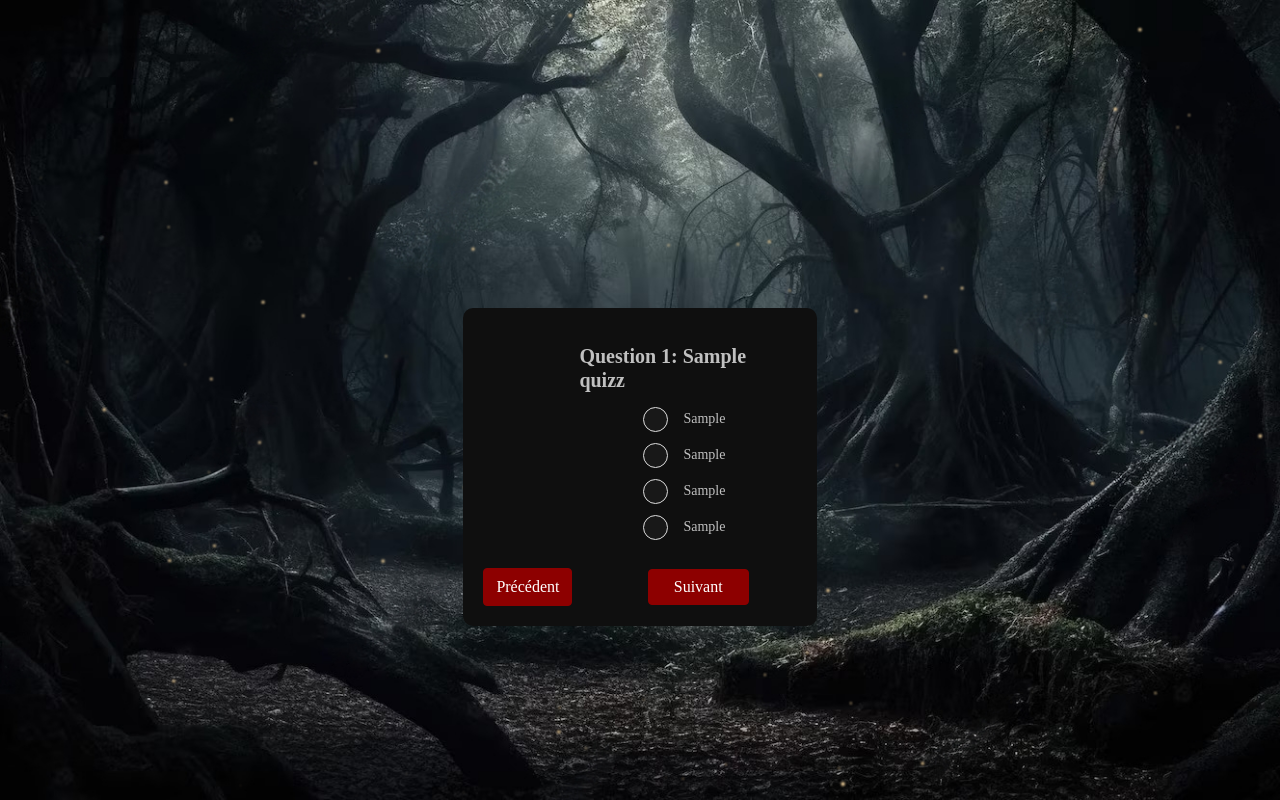
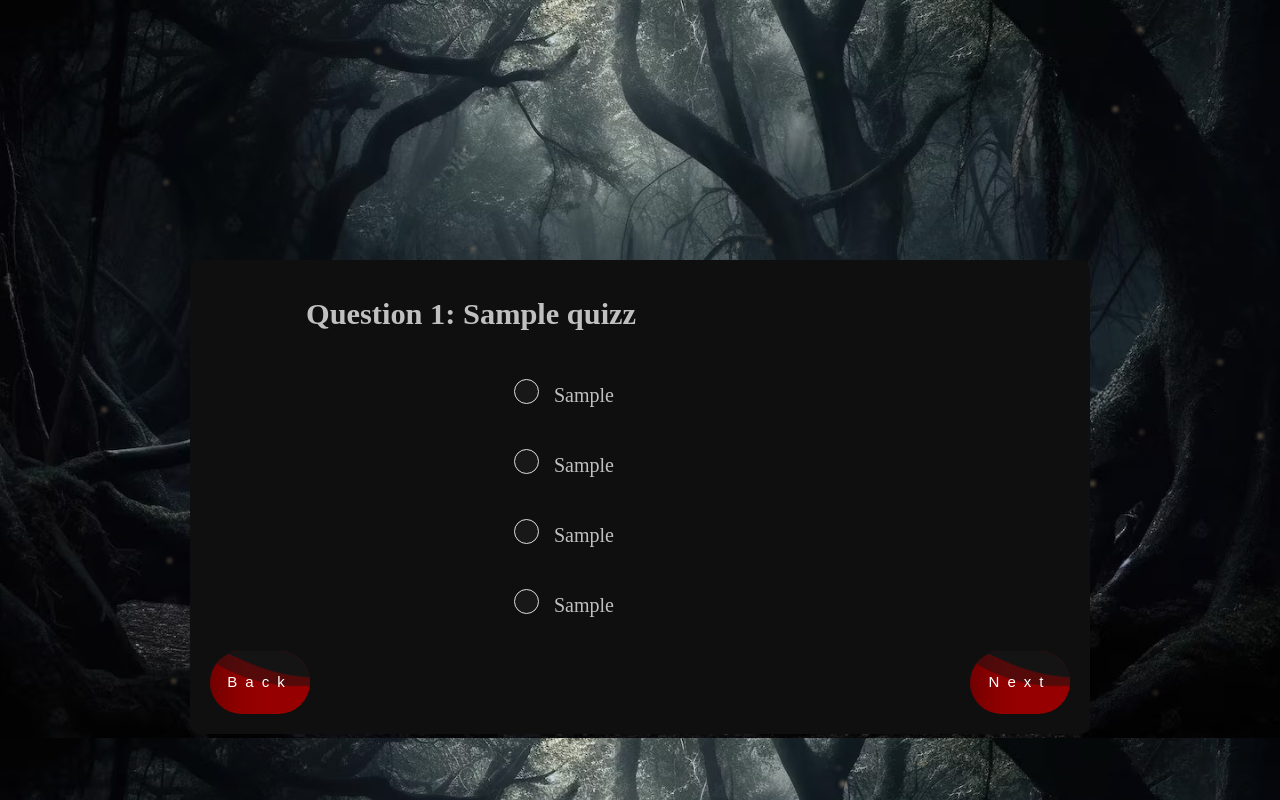
Before and after one commit to SoslanGab/tpquiz, a PHP site: page /quizz.php in a window 1280 px wide. Run offline with PHP 8.4, Linux system fonts and the light colour scheme; tables that the repository leaves empty or names only in its code hold one stand-in row (values such as "Sample post").

Commit message:
rajout boutons + modif CSS

```diff
--- /dev/null
+++ b/htdocs/css/design.css
@@ -0,0 +1,112 @@
+
+
+body {
+    background-image: url('../image/foretsombre.jpeg');
+    background-size: cover;
+   }
+
+
+canvas {
+ filter: blur(2px);
+ position: fixed;
+ top: 0;
+ left: 0;
+ width: 100%;
+ height: 100%;
+ z-index: -1;
+}
+
+#s_connexion {
+ position: relative;
+ z-index: 1;
+}
+* {
+margin: 0;
+padding: 0;
+box-sizing: border-box;
+}
+
+
+a {
+    position: relative;
+    padding: 20px 50px;
+    display: flex;
+    align-items: center; /* Centrer verticalement */
+    justify-content: center; /* Centrer horizontalement */
+    text-decoration: none;
+    text-align: center;
+    width: 100px;
+    height: 10;
+    overflow: hidden;
+    border-radius: 40px;
+  }
+
+  a span {
+    position: relative;
+    color: #fff;
+    font-size: 15px;
+    font-family: Arial;
+    letter-spacing: 8px;
+    z-index: 1;
+  }
+
+  a .liquid {
+    position: absolute;
+    top: -80px;
+    left: 0;
+    width: 200px;
+    height: 200px;
+    background: #970000;
+    box-shadow: inset 0 0 50px rgba(0, 0, 0, .5);
+    transition: .5s;
+  }
+
+  a .liquid::after,
+  a .liquid::before {
+    content: '';
+    width: 200%;
+    height: 200%;
+    position: absolute;
+    top: 0;
+    left: 50%;
+    transform: translate(-50%, -75%);
+    background: #000;
+  }
+
+  a .liquid::before {
+    border-radius: 45%;
+    background: rgba(20, 20, 20, 1);
+    animation: animate 5s linear infinite;
+  }
+
+  a .liquid::after {
+    border-radius: 40%;
+    background: rgba(20, 20, 20, .5);
+    animation: animate 10s linear infinite;
+  }
+
+  a:hover .liquid {
+    top: -90px;
+  }
+
+  @keyframes animate {
+    0% {
+      transform: translate(-50%, -75%) rotate(0deg);
+    }
+    100% {
+      transform: translate(-50%, -75%) rotate(360deg);
+    }
+  }
+
+
+.buttonplay:hover{
+    text-decoration: none;
+
+}
+.buttonback:hover{
+    text-decoration: none;
+}
+
+.buttonnext:hover{
+    text-decoration: none;
+}
--- a/htdocs/css/style.css
+++ b/htdocs/css/style.css
@@ -13,9 +13,6 @@ background: #8b0000;
     margin-top: 260px;
 }
 
-body{
-    background-color: rgb(124, 119, 119);
-}
 
 
 /* code css questionnaires */
@@ -27,8 +24,9 @@ body{
     box-sizing: border-box;
 }
 
-body{
-    background-color: #080808;
+.h5{
+font-size : 1.9rem;
+
 }
 .container{
     background-color: #0f0f0f;
@@ -36,24 +34,28 @@ body{
     border-radius: 10px;
     padding: 20px;
     font-family: 'Smooch', serif;
-    font-size: 20px;
-    max-width: 700px;
+    font-size: 30px;
+    max-width: 900px;
 }
 .container > p{
-    font-size: 32px;
+    font-size: 100px;
 }
 .question{
-    width: 75%;
+    width: 90%;
 }
 .options{
     position: relative;
     padding-left: 40px;
+    display:flex;
+    align-items: center;
+    margin-top: 40px;
 }
 #options label{
     display: block;
     margin-bottom: 15px;
-    font-size: 14px;
+    font-size: 20px;
     cursor: pointer;
+    flex: 1;
 }
 .options input{
     opacity: 0;
@@ -92,20 +94,9 @@ body{
     transform: translate(-50%,-50%) scale(1);
 }
 
-#next:hover{
-    background-color: #181818;
-    border: 1px solid #7c0000;
-}
 
-.btn-primary{
-    background-color: #8d0000;
-    color: #ffffff;
-    border: 1px solid #8d0000
-}
-.btn-primary:hover{
-    background-color: #141414;
-    border: 1px solid #7c0000;
-}
+
+
 .btn-success{
     padding: 5px 25px;
     background-color: #8d0000;
@@ -116,6 +107,13 @@ body{
         width: 100%;
         word-spacing: 2px;
     }
+}
+
+@media (min-width: 768px) {
+.pl-md-5,
+.px-md-5{
+    padding-left: 12rem!important;
+}
 }
 
 /* Style pour la réponse sélectionnée */
--- a/htdocs/quizz.php
+++ b/htdocs/quizz.php
@@ -22,34 +22,6 @@ while ($row = $result->fetch(PDO::FETCH_ASSOC)) {
         )
     );
 }
-
-// Mélanger les options de réponse de chaque question
-foreach ($options as &$questionOptions) {
-    shuffle($questionOptions['options']);
-}
-
-
-// if (isset($_POST['save_response'])) {
-//     $question = $_POST['question'];
-//     $response = $_POST['response'];
-//     $responsUser = $_POST['responsUser'];
-
-//     $query = $bdd->prepare("INSERT INTO reponse (question, response, responsUser) VALUES (:question, :response, :responsUser)");
-//     $query->execute([':question' => $question, ':response' => $response, ':responsUser' => $responsUser]);
-
-// }
-
-// if ($responsUser == $response) {
-//     echo "Bonne réponse";
-//     $query = $bdd->prepare("INSERT INTO score (scores) VALUES (:scores)");
-//     $query->execute([':score' => 1]);
-// }else {
-//     echo "Mauvaise réponse";
-// }
-
-
-
-
 ?>
 
 <!DOCTYPE html>
@@ -59,35 +31,8 @@ foreach ($options as &$questionOptions) {
     <meta name="viewport" content="width=device-width, initial-scale=1.0">
     <link rel="stylesheet" href="https://maxcdn.bootstrapcdn.com/bootstrap/4.0.0/css/bootstrap.min.css">
     <link rel="stylesheet" href="css/style.css">
+    <link rel="stylesheet" href="css/design.css">
     <title>Quizz</title>
-
-    <style>
-    body,
-    html {
-        margin: 0px;
-        padding: 0px;
-        position: relative;
-        min-height: 100%;
-        display: flex;
-        justify-content: center;
-    }
-
-    body {
-        background-image: url('image/foretsombre.jpeg');
-        background-size: cover;
-    }
-
-    canvas {
-        filter: blur(1px);
-        position: fixed;
-        top: 0;
-        left: 0;
-        width: 100%;
-        height: 100%;
-        z-index: -1;
-    }
-</style>
-
 </head>
 <body>
 <!-- effets arrière plan -->
@@ -98,15 +43,21 @@ foreach ($options as &$questionOptions) {
     <div class="container mt-sm-5 my-1">
         <div id="question-container" class="question ml-sm-5 pl-sm-5 pt-2"></div>
         <div class="d-flex align-items-center pt-3">
-                <div id="prev">
-                    <button class="btn btn-primary">Précédent</button>
+            <div id="prev" class="mr-auto">
+                <a href="#" class="buttonback">
+                    <span>Back</span>
+                    <div class="liquid"></div>
+                </a>
             </div>
-                <div class="ml-auto mr-sm-5">
-                    <button id="next" class="btn btn-success">Suivant</button>
+            <div id="next">
+                <a href="#" class="buttonnext">
+                    <span>Next</span>
+                    <div class="liquid"></div>
+                </a>
+            </div>
         </div>
     </div>
 </section>
-
 
 <script src="https://code.jquery.com/jquery-3.6.0.min.js"></script>
 <script src="js/main.js"></script>
@@ -141,7 +92,8 @@ foreach ($options as &$questionOptions) {
     }
 
     // Événement lors du clic sur le bouton "Suivant"
-                $("#next").click(function() {
+    $("#next").click(function(e) {
+        e.preventDefault();
         var selectedOption = $("input[name=radio]:checked").val();
 
         // Valider la réponse sélectionnée
@@ -180,9 +132,9 @@ foreach ($options as &$questionOptions) {
         $("#options input").attr("disabled", true);
     });
 
-
     // Événement lors du clic sur le bouton "Précédent"
-            $("#prev").click(function() {
+    $("#prev").click(function(e) {
+        e.preventDefault();
         // Passer à la question précédente
         currentQuestion--;
 
@@ -196,7 +148,6 @@ foreach ($options as &$questionOptions) {
         displayQuestion();
     });
 });
-
 </script>
 </body>
 </html>
```
Also changed, not shown: htdocs/index.php (+17 -46 lines), results.php (added, +57 -0 lines), htdocs/css/animate.css (deleted), htdocs/image/blood.png (added), htdocs/js/main.js (line endings or trailing spaces). Lines whose indentation alone changed are shown as unchanged.
